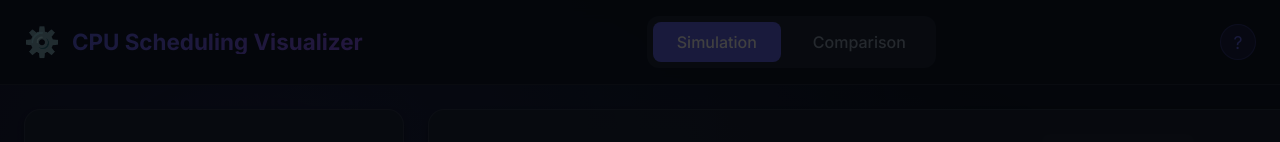
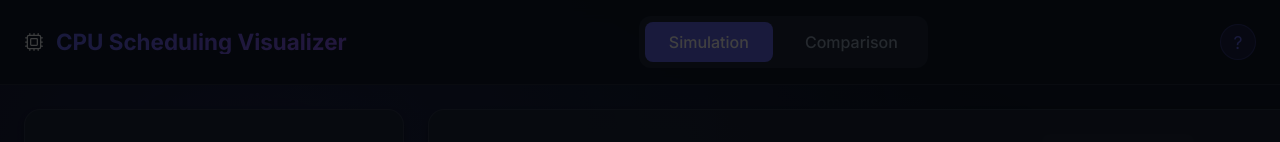
Before and after one commit to Deepanshu-Mehta/CPU_Scheduling_Visualizer, a React (Vite) app: page /simulation in a window 1280 px wide. Shown: the top 142 px of the page. Built offline with nearby package versions, Linux system fonts and the light colour scheme.

Commit message:
logo change

```diff
--- a/src/App.jsx
+++ b/src/App.jsx
@@ -1,4 +1,5 @@
 import React, { useState, useEffect } from "react";
+import { Cpu } from "lucide-react";
 import {
   SimulationProvider,
   useSimulation,
@@ -92,7 +93,7 @@ function AppContent() {
             onClick={() => navigate("/")}
             style={{ cursor: "pointer" }}
           >
-            <span className="logo-icon">⚙️</span>
+            <span className="logo-icon"><Cpu size={20} strokeWidth={1.5} /></span>
             <h1>CPU Scheduling Visualizer</h1>
           </div>
           <nav className="header-nav">
```
